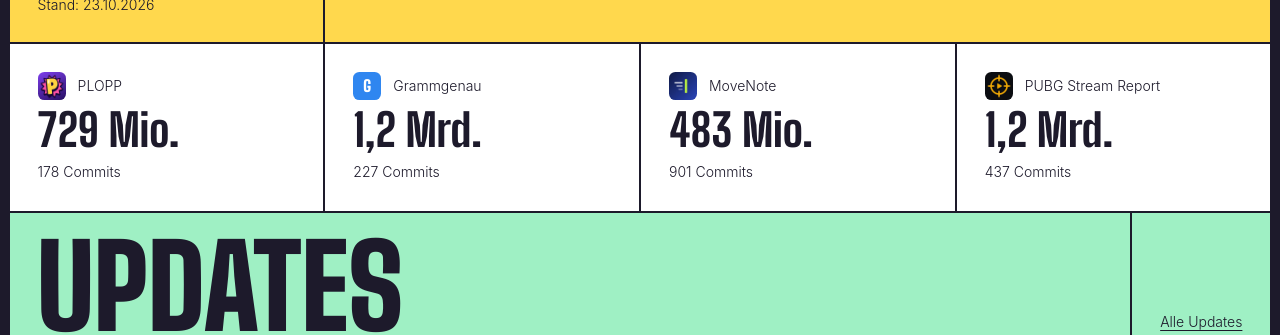
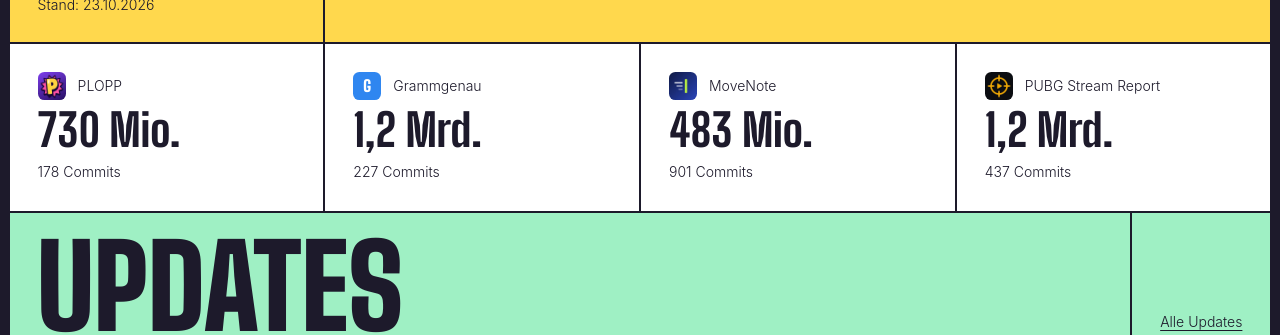
Before and after one commit to FloErwerth/FloErwerth.github.io, a Jekyll site: the page built from index.html, in a window 1280 px wide and 900 px high, scrolled down 2130 px. Shown: the part 157-492 px from the top of the window. Built offline with Jekyll 4.4.1, drawn with Linux system fonts in a browser that asks for light colours.

Commit message:
Update the Claude tokens and commits

```diff
--- a/_data/stats.yml
+++ b/_data/stats.yml
@@ -1,17 +1,17 @@
 # Written by scripts/app-stats.ts. Run it again rather than editing this.
 updated: 2026-10-23
-tokens: 3638061333
+tokens: 3639533111
 tokens_label: "3,6 Mrd."
 commits: 1743
 commits_label: "1.743"
 apps:
   plopp:
-    tokens: 728563959
-    tokens_label: "729 Mio."
+    tokens: 729677631
+    tokens_label: "730 Mio."
     commits: 178
     commits_label: "178"
   grammgenau:
-    tokens: 1237281291
+    tokens: 1237639397
     tokens_label: "1,2 Mrd."
     commits: 227
     commits_label: "227"
```
